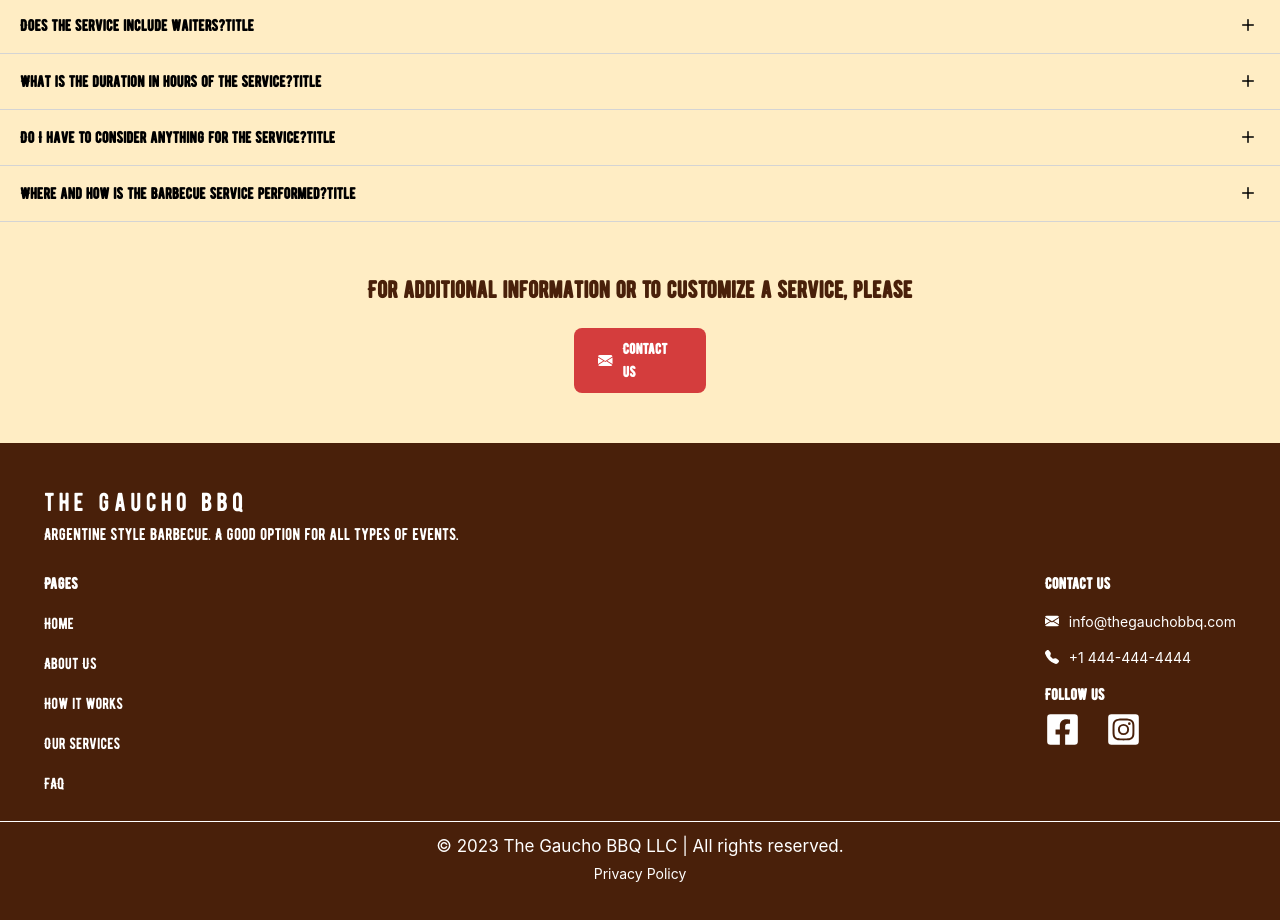
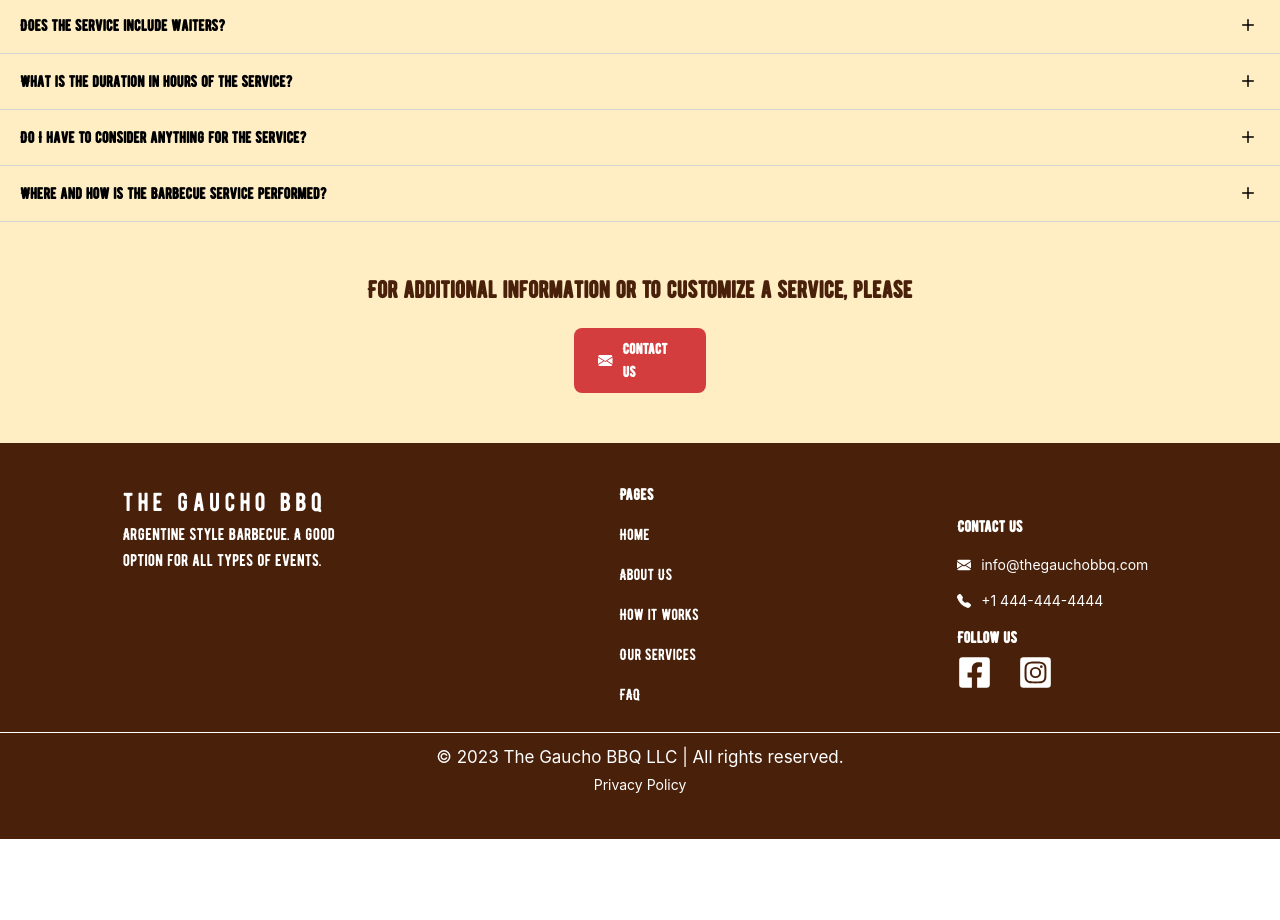
Before and after one commit to gabimancini/gaucho_steak, a React (Create React App) app: page /faq in a window 1280 px wide. Shown: the part 380-1300 px from the top of the page. After the commit the page ends 1219 px from the top, so only its background shows below. Built offline with nearby package versions, Linux system fonts and the light colour scheme.

Commit message:
Footer on desktop

```diff
--- a/src/App.css
+++ b/src/App.css
@@ -2,6 +2,7 @@
 @tailwind components;
 @tailwind utilities;
 @import url('https://fonts.googleapis.com/css2?family=PT+Sans+Narrow:wght@400;700&display=swap');
+
 @font-face {
   font-family: "bernier";
   src:
@@ -20,13 +21,17 @@ details[open] summary {
 }
 
 details summary::before {
-  content:url(assets/BsPlus.svg);
+  content: url(assets/BsPlus.svg);
   position: absolute;
-  right: 0;
+  width: 100%;
+  display: flex;
+  justify-content: end;
 }
 
 details[open] summary::before {
-  content:url(assets/BsDash.png);
+  content: url(assets/BsDash.png);
   position: absolute;
-  right: 0;
+  width: 100%;
+  display: flex;
+  justify-content: end;
 }
--- a/src/components/faqAccordion.js
+++ b/src/components/faqAccordion.js
@@ -6,9 +6,9 @@ const FaqAccordion = (props) => {
 
             <details className="border-t-gray border-t-[1px] px-[20px] py-[15px] self-stretch last:border-b-gray last:border-b-[1px]">
                 <summary className="relative">
-                    <label className="font-bold font-narrow text[16px]" for="approach-one">{title}title</label>
+                    <label className="font-bold font-narrow text[16px]" for="approach-one">{title}</label>
                 </summary>
-                <div className="font-narrow text[16px]">{description}description</div>
+                <div className="font-narrow text[16px]">{description}</div>
             </details>
 
     )
--- a/src/components/footer.js
+++ b/src/components/footer.js
@@ -6,26 +6,25 @@ import { Link } from "react-router-dom";
 import Container from "../elements/container";
 const Footer = () => {
     return (
-        <footer className="bg-brown py-[30px] text-white">
-            <Container>
-                <div className="self-start">
+        <footer className="bg-brown py-[30px] text-white ">
+            <Container className="grid grid-cols-2 md:grid-cols-[20%,50%,200px] ">
+                <div className="self-start col-span-full md:col-span-1">
                     <Heading className="text-[26px] text-white tracking-[3.9px]" level="h2" children="the gaucho bbq" />
                     <Paragraph className="font-narrow mb-[24px] text-[14px] text-white" children="Argentine style barbecue. A good option for all types of events." />
                 </div>
-                <div className="self-stretch flex justify-between">
-                    <div className="w-[40%]">
-                        <Heading  className="mb-[15px]" level='h4' children="Pages" />
+                <div className="md:m-auto">
+                    <Heading className="mb-[15px]" level='h4' children="Pages" />
                     <ul>
-                            <NavLinks className='text-white' type='footer' />
+                        <NavLinks cla ssName='text-white' type='footer' />
                     </ul>
                 </div>
-                    <div className=" ]">
+                <div>
                     <Heading className="mb-[15px]" level='h4' children="Contact us" />
                     <ul>
                         <ContactInfo className="text-[14px]" />
                     </ul>
                 </div>
-                </div>
+
 
             </Container>
             <div className="border-t-[1px] border-t-white py-[10px] leading-7">
--- a/src/components/navbar.js
+++ b/src/components/navbar.js
@@ -30,21 +30,11 @@ const Navbar = () => {
           </div>
 
 
-                    {/* Desktop Navigation
+          {/* Desktop Navigation */}
           <ul className="list-none sm:flex hidden justify-end items-center flex-1">
-        {navLinks.map((nav, index) => (
-          <li
-            key={nav.id}
-            className={`font-poppins font-normal cursor-pointer text-[16px] ${
-              active === nav.title ? "text-white" : "text-dimWhite"
-            } ${index === navLinks.length - 1 ? "mr-0" : "mr-10"}`}
-            onClick={() => setActive(nav.title)}
-          >
-            <a href={`#${nav.id}`}>{nav.title}</a>
-          </li>
-        ))}
+            <NavLinks type='nav' />
           </ul>
-*/}
+
           {/* Mobile Navigation */}
           <div className="sm:hidden flex flex-1  items-center">
 
```
Also changed, not shown: 1 other file (tests, documents, lock files or other folders). Lines whose indentation alone changed are shown as unchanged.
